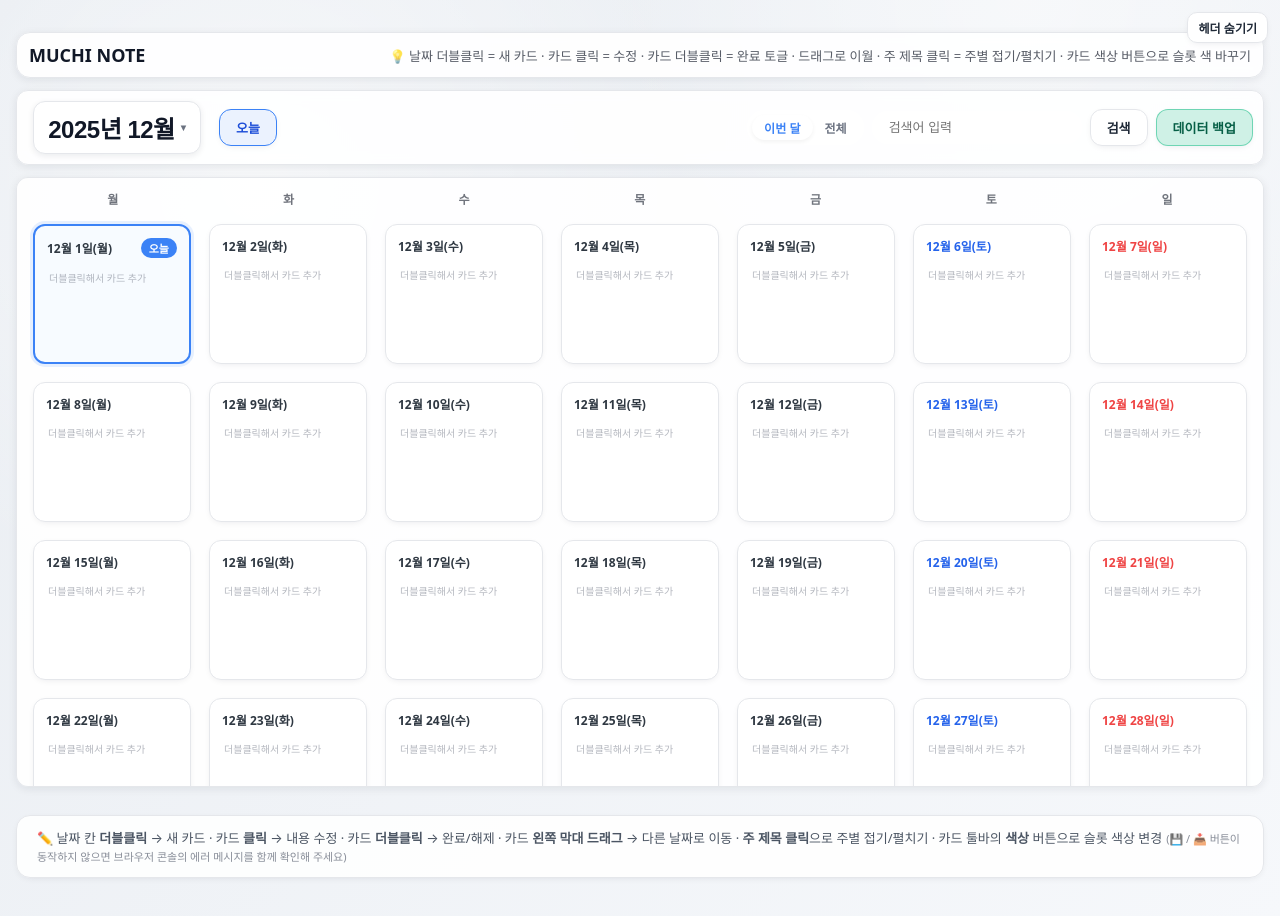
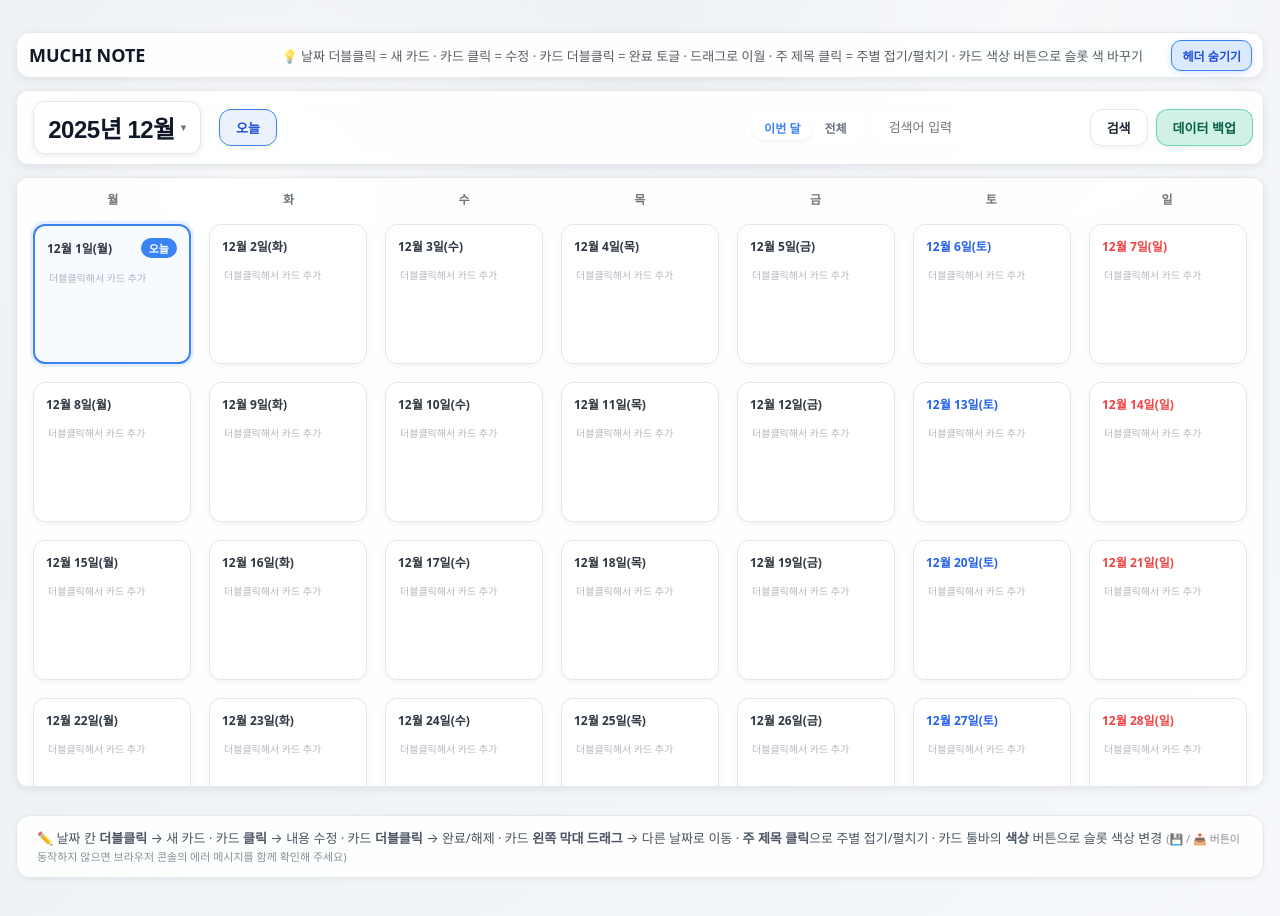
Before and after one commit to yam-chi/muchi23, a Next.js app: page / in a window 1280 px wide. Shown: the top 916 px of the page. Built offline with nearby package versions, Linux system fonts and the light colour scheme; no server answers.

Commit message:
헤더 위치 변경

```diff
--- a/app/globals.css
+++ b/app/globals.css
@@ -62,6 +62,7 @@
       display: flex;
       flex-direction: column;
       gap: 12px;
+      position: relative;
     }
 
     header {
@@ -69,6 +70,7 @@
       top: 0;
       z-index: 20;
       padding: 10px 12px;
+      padding-right: 120px; /* 토글 버튼 공간 확보 */
       background: rgba(255, 255, 255, 0.9);
       color: #111827;
       font-size: 18px;
@@ -82,6 +84,13 @@
       backdrop-filter: blur(6px);
       max-height: 120px;
       transition: max-height 0.2s ease, opacity 0.2s ease, transform 0.2s ease, padding 0.2s ease, border 0.2s ease, box-shadow 0.2s ease;
+      position: sticky;
+    }
+
+    .header-left {
+      display: inline-flex;
+      align-items: center;
+      gap: 10px;
     }
 
     header .hint {
@@ -318,16 +327,31 @@
 
     /* 헤더/탑바 토글 */
     .header-toggle {
-      position: fixed;
-      top: 12px;
+      position: absolute;
+      top: 8px;
       right: 12px;
-      z-index: 30;
+      z-index: 25;
       padding: 6px 10px;
       font-size: 12px;
       border-radius: 10px;
+      background: #dbeafe;
+      border-color: #3b82f6;
+      color: #1d4ed8;
+      box-shadow: 0 2px 6px rgba(59, 130, 246, 0.2);
     }
 
-    .header-collapsed header,
+    .header-collapsed header {
+      max-height: 0;
+      opacity: 0;
+      transform: translateY(-12px);
+      padding-top: 0;
+      padding-bottom: 0;
+      border-width: 0;
+      box-shadow: none;
+      overflow: hidden;
+      pointer-events: none;
+    }
+
     .header-collapsed .top-bar {
       max-height: 0;
       opacity: 0;
--- a/app/page.tsx
+++ b/app/page.tsx
@@ -1144,14 +1144,14 @@ export default function Page() {
     }
   }, []);
 
-    return (
+  return (
     <div className="app">
-      <button className="btn header-toggle" id="headerToggle">
-        헤더 숨기기
-      </button>
       <div className="main-glass-panel">
+        <button className="btn header-toggle" id="headerToggle">
+          헤더 숨기기
+        </button>
         <header>
-          <div>MUCHI NOTE</div>
+          <div className="title">MUCHI NOTE</div>
           <div className="hint">
             💡 날짜 더블클릭 = 새 카드 · 카드 클릭 = 수정 · 카드 더블클릭 = 완료 토글 · 드래그로 이월 · 주 제목 클릭
             = 주별 접기/펼치기 · 카드 색상 버튼으로 슬롯 색 바꾸기
```
